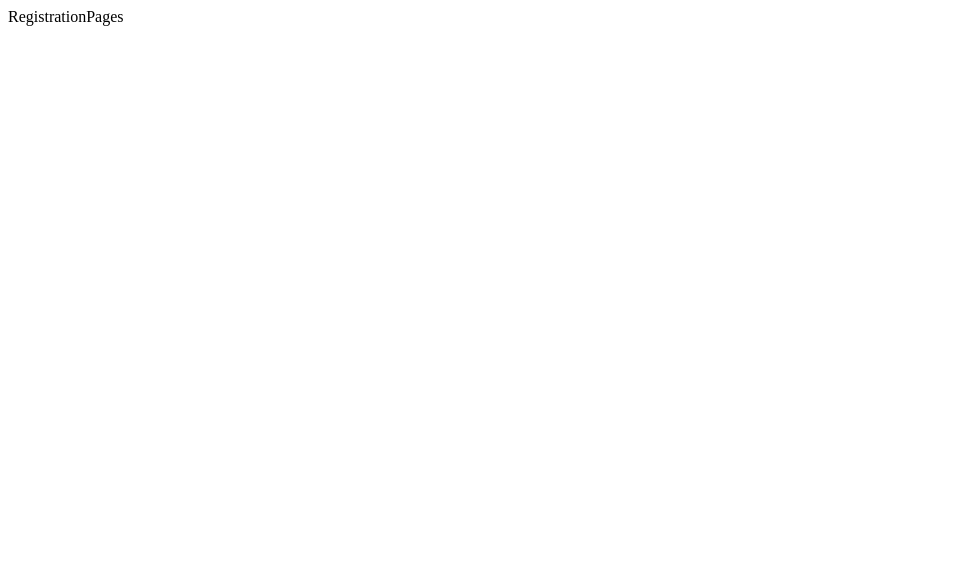
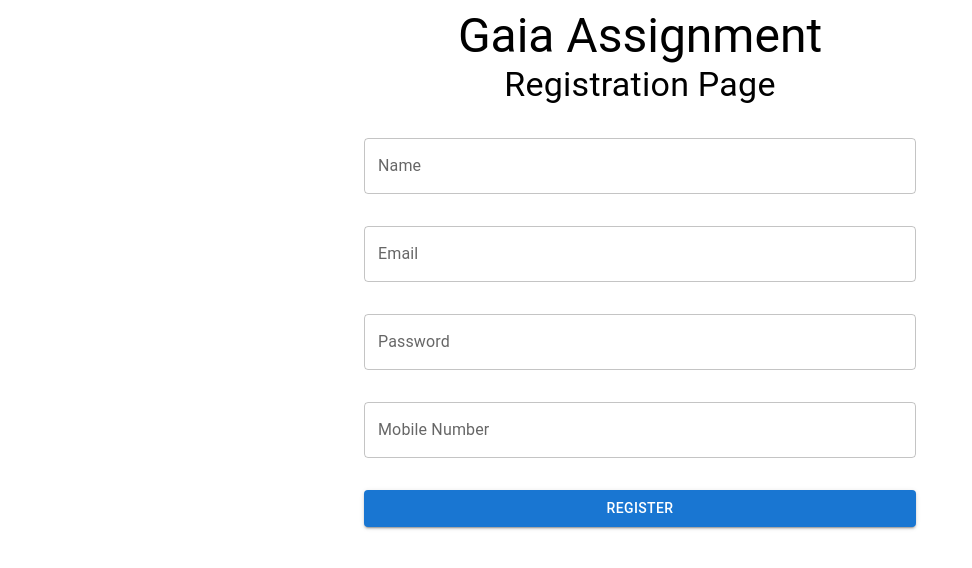
Before and after one commit to Khan047/gaia-assignment, a React (Vite) app: page /register in a window 1280 px wide. Shown: the top 568 px of the page, without its empty margins (0-972 px from the left). Built offline with nearby package versions, Linux system fonts and the light colour scheme.

Commit message:
add structure to registration page

```diff
--- a/src/pages/LoginPages.jsx
+++ b/src/pages/LoginPages.jsx
@@ -1,5 +1,5 @@
 import React from 'react';
-import { Container, TextField, Button } from '@mui/material';
+import { Container, TextField, Button, Typography } from '@mui/material';
 import { styled } from '@mui/system';
 
 const FormContainer = styled('form')({
@@ -13,25 +13,27 @@ const FormContainer = styled('form')({
 function LoginPages() {
   const handleSubmit = (e) => {
     e.preventDefault();
-    // You can add your form submission logic here
     console.log('Form submitted');
   };
 
   return (
     <Container maxWidth="sm">
+      <Typography variant="h3" textAlign={'center'}>Gaia Assignment</Typography>
+      <Typography variant="h4" textAlign={'center'}>Login Page</Typography>
+
       <FormContainer onSubmit={handleSubmit}>
         <TextField
           label="Email"
           variant="outlined"
           fullWidth
-          sx={{ mb: 2 }} // Add margin-bottom for spacing
+          sx={{ mb: 2 }}
         />
         <TextField
           label="Password"
           type="password"
           variant="outlined"
           fullWidth
-          sx={{ mb: 2 }} // Add margin-bottom for spacing
+          sx={{ mb: 2 }}
         />
         <Button
           type="submit"
--- a/src/pages/RegistrationPages.jsx
+++ b/src/pages/RegistrationPages.jsx
@@ -1,7 +1,52 @@
-import React from 'react'
+import React from 'react';
+import { Container, TextField, Button, Typography } from '@mui/material';
+import { styled } from '@mui/system';
 
-export default function RegistrationPages() {
+const FormContainer = styled('form')({
+  marginTop: '2rem',
+  display: 'flex',
+  flexDirection: 'column',
+  gap: '1rem',
+  alignSelf: 'center',
+});
+
+function RegistrationPage() {
+  const handleSubmit = (e) => {
+    e.preventDefault();
+    console.log('Registration Form submitted');
+  };
+
   return (
-    <div>RegistrationPages</div>
-  )
+    <Container maxWidth="sm">
+      <Typography variant="h3" textAlign={'center'}>
+        Gaia Assignment
+      </Typography>
+      <Typography variant="h4" textAlign={'center'}>
+        Registration Page
+      </Typography>
+
+      <FormContainer onSubmit={handleSubmit}>
+        <TextField label="Name" variant="outlined" fullWidth sx={{ mb: 2 }} />
+        <TextField label="Email" variant="outlined" fullWidth sx={{ mb: 2 }} />
+        <TextField
+          label="Password"
+          type="password"
+          variant="outlined"
+          fullWidth
+          sx={{ mb: 2 }}
+        />
+        <TextField
+          label="Mobile Number"
+          variant="outlined"
+          fullWidth
+          sx={{ mb: 2 }}
+        />
+        <Button type="submit" variant="contained" color="primary" fullWidth>
+          Register
+        </Button>
+      </FormContainer>
+    </Container>
+  );
 }
+
+export default RegistrationPage;
```
